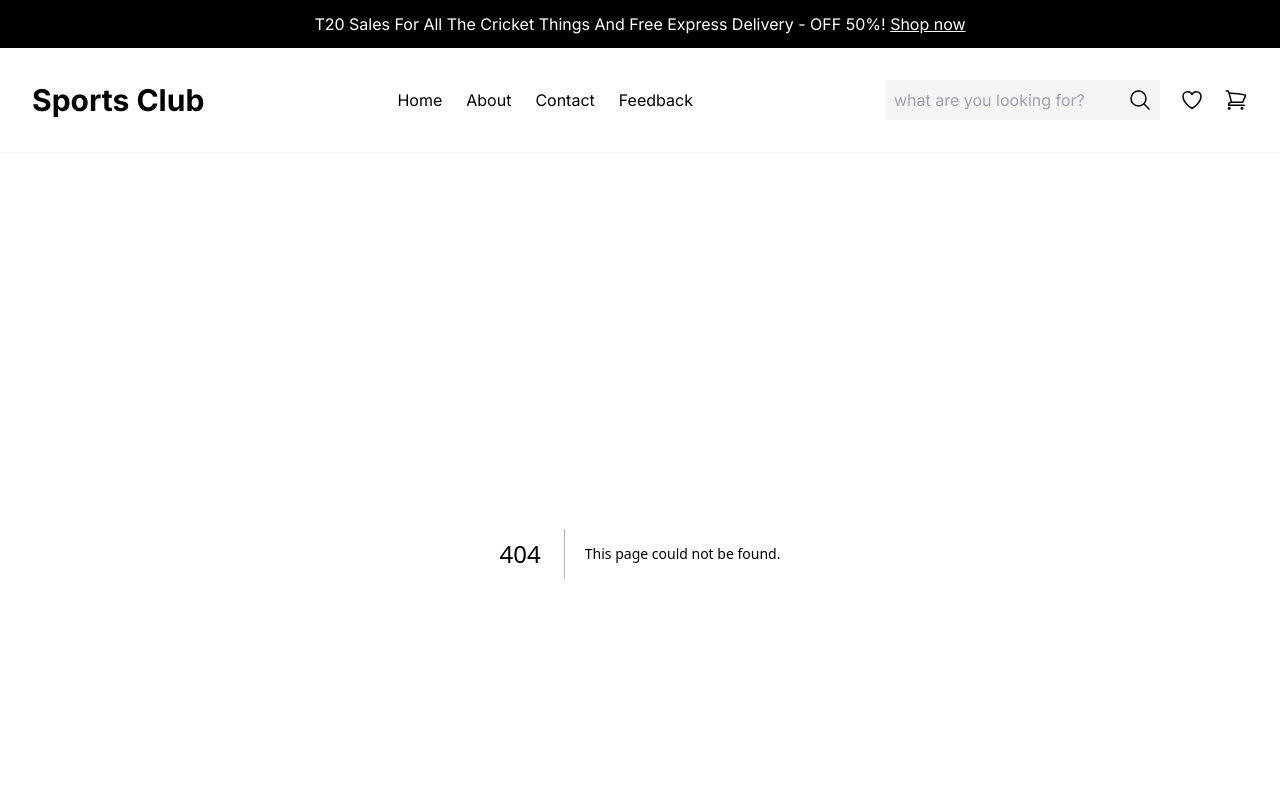
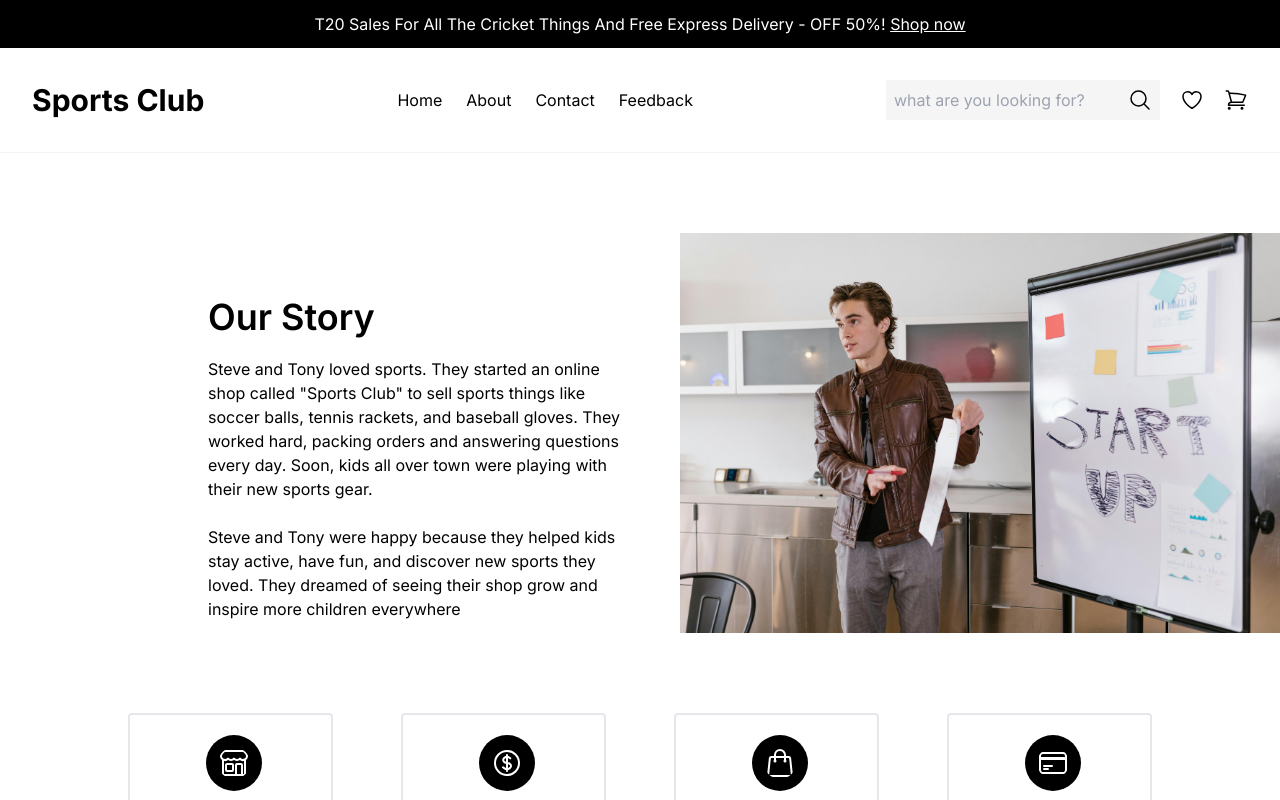
Before and after one commit to sidhrthh/sports_club, a Next.js app in the folder frontend/: page /about in a window 1280 px wide. Before the commit this address had no page. Shown: the top 800 px of the page. Built offline with nearby package versions, Linux system fonts and the light colour scheme.

Commit message:
about section

```diff
--- /dev/null
+++ b/frontend/app/about/[components]/experience.tsx
@@ -0,0 +1,24 @@
+import React from "react";
+
+interface ExperienceProps {
+    img: any
+    title: string
+    text: string
+
+}
+
+export default function ExperienceCards({ img, title, text }: ExperienceProps) {
+    return (
+        <>
+            <div className="border-2 border-grey-100 rounded w-1/5 p-5 text-center">
+                <h2 >
+                    <p className="ml-14">
+                        {img}
+                    </p>
+                </h2>
+                <p className="text-xl font-semibold pt-4 pb-2">{title}</p>
+                <p> {text}</p>
+            </div>
+        </>
+    )
+}
--- /dev/null
+++ b/frontend/app/about/page.tsx
@@ -0,0 +1,60 @@
+import React from "react";
+import Startup from "./images/startup.jpg";
+import Image from "next/image";
+import ExperienceCards from "./[components]/experience";
+
+export default function About() {
+    return (
+        <div>
+            <div className="py-20 flex md:flex-row justify-between ">
+                <div className="w-1/2 pl-[13rem] pt-16" >
+                    <h1 className="font-semibold text-4xl"> Our Story</h1>
+                    <p className="pt-5">Steve and Tony loved sports. They started an online shop called "Sports Club" to sell sports things like soccer balls, tennis rackets, and baseball gloves. They worked hard, packing orders and answering questions every day. Soon, kids all over town were playing with their new sports gear.</p>
+
+                    <p className="pt-6"> Steve and Tony were happy because they helped kids stay active, have fun, and discover new sports they loved. They dreamed of seeing their shop grow and inspire more children everywhere</p>
+                </div>
+                <div>
+                    <Image src={Startup} alt="Startup Image" width={600} />
+                </div>
+            </div>
+
+            {/* Experience Section */}
+            <div className="flex justify-between px-[8rem]">
+                <ExperienceCards
+                img={<svg xmlns="http://www.w3.org/2000/svg" fill="none" viewBox="0 0 24 24" stroke-width="1.5" stroke="currentColor" className="size-14 text-white bg-black p-3 rounded-full">
+                    <path stroke-linecap="round" stroke-linejoin="round" d="M13.5 21v-7.5a.75.75 0 0 1 .75-.75h3a.75.75 0 0 1 .75.75V21m-4.5 0H2.36m11.14 0H18m0 0h3.64m-1.39 0V9.349M3.75 21V9.349m0 0a3.001 3.001 0 0 0 3.75-.615A2.993 2.993 0 0 0 9.75 9.75c.896 0 1.7-.393 2.25-1.016a2.993 2.993 0 0 0 2.25 1.016c.896 0 1.7-.393 2.25-1.015a3.001 3.001 0 0 0 3.75.614m-16.5 0a3.004 3.004 0 0 1-.621-4.72l1.189-1.19A1.5 1.5 0 0 1 5.378 3h13.243a1.5 1.5 0 0 1 1.06.44l1.19 1.189a3 3 0 0 1-.621 4.72M6.75 18h3.75a.75.75 0 0 0 .75-.75V13.5a.75.75 0 0 0-.75-.75H6.75a.75.75 0 0 0-.75.75v3.75c0 .414.336.75.75.75Z" />
+                </svg>}
+                title="3.5k"
+                text="Sallers active our site" />
+
+                <ExperienceCards
+                img={<svg xmlns="http://www.w3.org/2000/svg" fill="none" viewBox="0 0 24 24" stroke-width="1.5" stroke="currentColor" className="size-14 text-white bg-black p-3 rounded-full">
+                    <path stroke-linecap="round" stroke-linejoin="round" d="M12 6v12m-3-2.818.879.659c1.171.879 3.07.879 4.242 0 1.172-.879 1.172-2.303 0-3.182C13.536 12.219 12.768 12 12 12c-.725 0-1.45-.22-2.003-.659-1.106-.879-1.106-2.303 0-3.182s2.9-.879 4.006 0l.415.33M21 12a9 9 0 1 1-18 0 9 9 0 0 1 18 0Z" />
+                  </svg>
+                  }
+                  title="10k"
+                  text="Monthly Product Sale"
+                />
+
+                <ExperienceCards
+                img={<svg xmlns="http://www.w3.org/2000/svg" fill="none" viewBox="0 0 24 24" stroke-width="1.5" stroke="currentColor" className="size-14 text-white bg-black p-3 rounded-full">
+                    <path stroke-linecap="round" stroke-linejoin="round" d="M15.75 10.5V6a3.75 3.75 0 1 0-7.5 0v4.5m11.356-1.993 1.263 12c.07.665-.45 1.243-1.119 1.243H4.25a1.125 1.125 0 0 1-1.12-1.243l1.264-12A1.125 1.125 0 0 1 5.513 7.5h12.974c.576 0 1.059.435 1.119 1.007ZM8.625 10.5a.375.375 0 1 1-.75 0 .375.375 0 0 1 .75 0Zm7.5 0a.375.375 0 1 1-.75 0 .375.375 0 0 1 .75 0Z" />
+                  </svg>
+                  }
+                title="20K"
+                text="Customer active in our site"
+                />
+
+                <ExperienceCards
+                img={<svg xmlns="http://www.w3.org/2000/svg" fill="none" viewBox="0 0 24 24" stroke-width="1.5" stroke="currentColor" className="size-14 text-white bg-black p-3 rounded-full">
+                    <path stroke-linecap="round" stroke-linejoin="round" d="M2.25 8.25h19.5M2.25 9h19.5m-16.5 5.25h6m-6 2.25h3m-3.75 3h15a2.25 2.25 0 0 0 2.25-2.25V6.75A2.25 2.25 0 0 0 19.5 4.5h-15a2.25 2.25 0 0 0-2.25 2.25v10.5A2.25 2.25 0 0 0 4.5 19.5Z" />
+                  </svg>
+                  }
+                title="15k"
+                text="Anunul gross sale in our site"
+                />
+            </div>
+
+        </div>
+    );
+}
--- a/frontend/components/HeroSection.tsx
+++ b/frontend/components/HeroSection.tsx
@@ -1,5 +1,6 @@
 import  CarouselImg  from "./CarouselImg";
 import {Categories} from "./Categories";
+import Product_section from "./Product_section"
 
 export default function HeroSection() {
     return (
@@ -9,6 +10,7 @@ export default function HeroSection() {
                 <CarouselImg />
                 <Categories />
             </div>
+                <Product_section />
         </>
     )
 }
--- a/frontend/components/Product_section.tsx
+++ b/frontend/components/Product_section.tsx
@@ -1,7 +1,30 @@
-export default function() {
+import React from 'react';
+import TimerCount from './TimerCount';
+
+// interface ProductsProps {
+//   title: string;
+// }
+
+export default function TitleComponent() {
     return (
         <>
+            <div className='p-20'>
 
+                <div className='flex'>
+                    <div className='h-[35px] w-[3px] border-2 border-[#DB4444]'></div>
+                    <h1 className='text-[#DB4444] text-2xl ml-4'>  Today's</h1>
+                </div>
+
+                <div className='flex font-bold text-xl mt-4'>
+                    <p>Flash Sales</p>
+                    <TimerCount />
+                </div>
+
+                <div>
+
+                </div>
+
+            </div>
         </>
-    )
+    );
 }
--- a/frontend/components/TimerCount.tsx
+++ b/frontend/components/TimerCount.tsx
@@ -22,7 +22,7 @@ const TimerCount = () => {
   };
 
   return (
-   <p>{formatTime(timeLeft)}</p>
+   <p className='font-bold ml-10'>{formatTime(timeLeft)}</p>
   );
 };
 
--- a/frontend/package.json
+++ b/frontend/package.json
@@ -22,9 +22,11 @@
     "next": "14.2.3",
     "react": "^18",
     "react-dom": "^18",
+    "react-multi-carousel": "^2.8.5",
     "react-social-icons": "^6.16.0",
     "tailwind-merge": "^2.3.0",
     "tailwindcss-animate": "^1.0.7"
+
   },
   "devDependencies": {
     "@types/node": "^20",
```
Also changed, not shown: frontend/app/about/images/startup.jpg (added), 1 other file (tests, documents, lock files or other folders).
